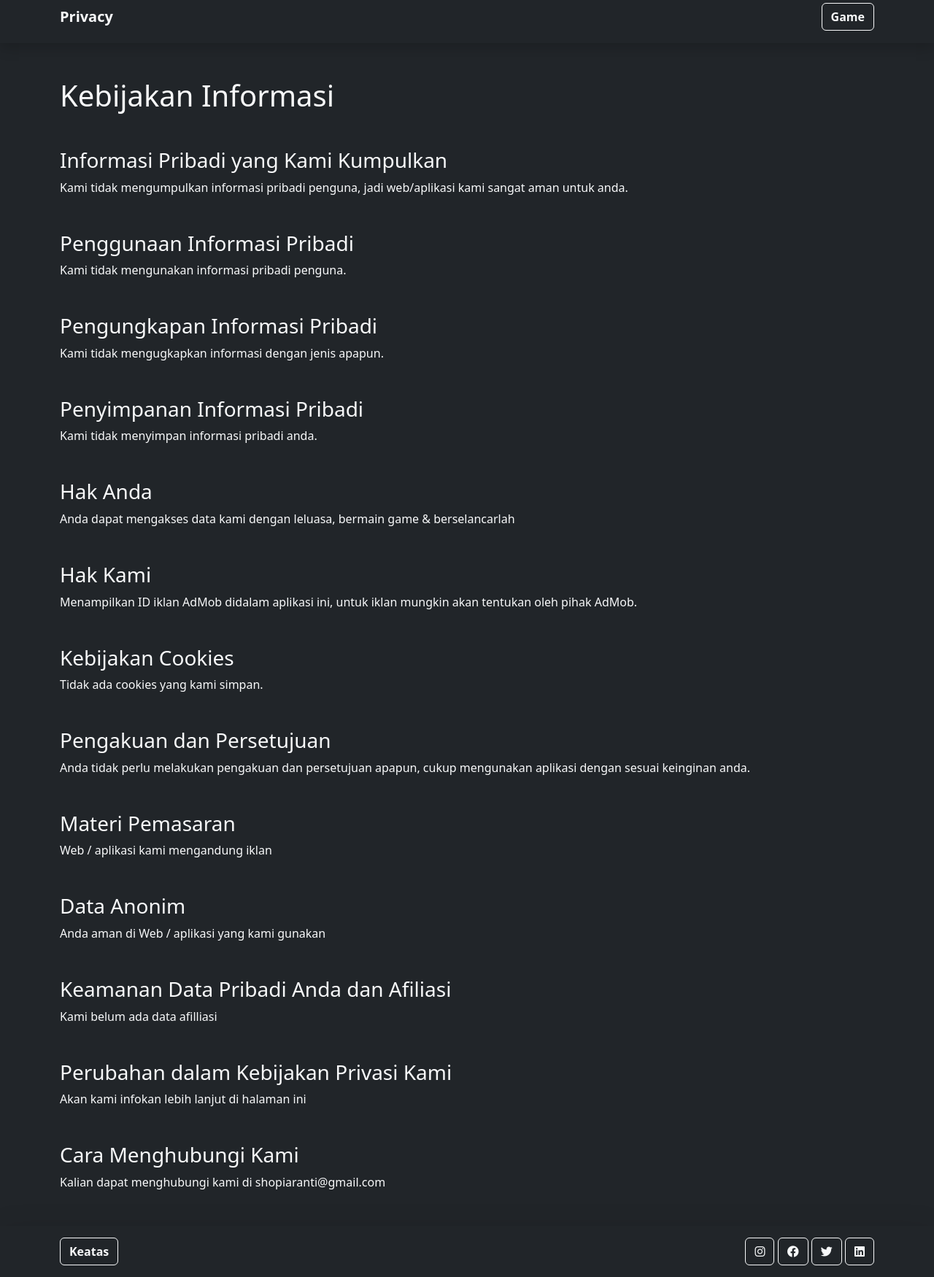
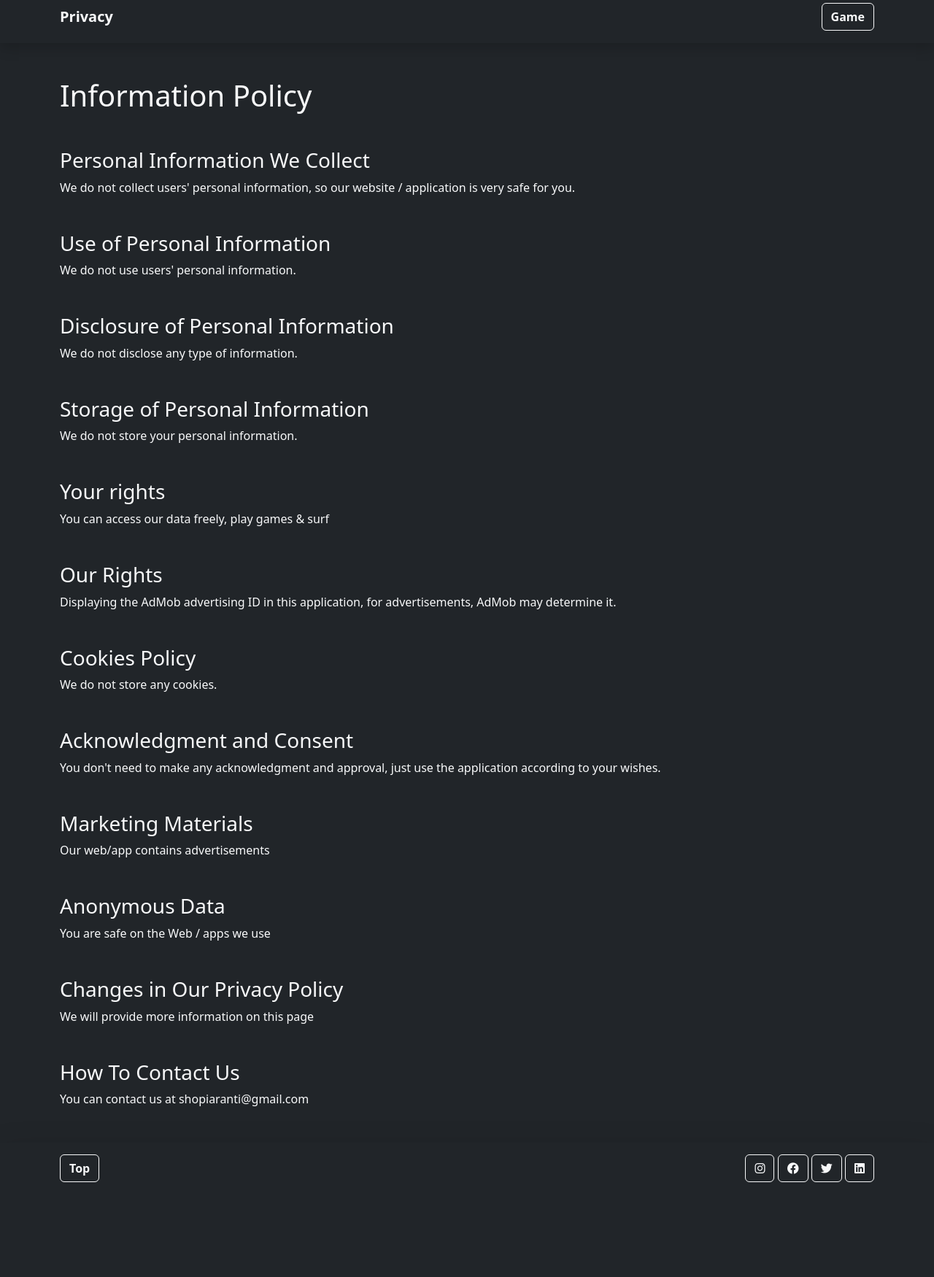
Before and after one commit to hfour4/hfour4.github.io, a plain HTML site: page privacy.html in a window 1280 px wide. Shown: the part 13-1763 px from the top of the page at 73% size. After the commit the page ends 1649 px from the top, so only its background shows below. Drawn offline with nearby package versions, Linux system fonts and the light colour scheme.

Commit message:
Afiliasi anjing

```diff
--- a/privacy.html
+++ b/privacy.html
@@ -1,4 +1,4 @@
-<!-- <!DOCTYPE html>
+<!DOCTYPE html>
 <html lang="en">
 
 <head>
@@ -61,8 +61,8 @@
     <h3 class="mt-5 text-light">Anonymous Data</h3>
     <p class="text-light">You are safe on the Web / apps we use</p>
 
-    <h3 class="mt-5 text-light">Security of Your Personal Data and Affiliates</h3>
-    <p class="text-light">We don't have affiliate data yet</p>
+    <!-- <h3 class="mt-5 text-light">Security of Your Personal Data and Affiliates</h3>
+    <p class="text-light">We don't have affiliate data yet</p> -->
 
     <h3 class="mt-5 text-light">Changes in Our Privacy Policy</h3>
     <p class="text-light">We will provide more information on this page</p>
@@ -90,100 +90,4 @@
 
 </body>
 
-</html> -->
-
-<!DOCTYPE html>
-<html lang="en">
-
-<head>
-  <meta charset="UTF-8">
-  <meta http-equiv="X-UA-Compatible" content="IE=edge">
-  <meta name="viewport" content="width=device-width, initial-scale=1.0">
-  <title>Kebijakan Informasi</title>
-</head>
-
-<link href="https://cdn.jsdelivr.net/npm/bootstrap@5.2.1/dist/css/bootstrap.min.css" rel="stylesheet"
-  integrity="sha384-iYQeCzEYFbKjA/T2uDLTpkwGzCiq6soy8tYaI1GyVh/UjpbCx/TYkiZhlZB6+fzT" crossorigin="anonymous">
-<link rel="stylesheet" href="https://cdnjs.cloudflare.com/ajax/libs/font-awesome/6.2.0/css/all.min.css"
-  integrity="sha512-xh6O/CkQoPOWDdYTDqeRdPCVd1SpvCA9XXcUnZS2FmJNp1coAFzvtCN9BmamE+4aHK8yyUHUSCcJHgXloTyT2A=="
-  crossorigin="anonymous" referrerpolicy="no-referrer" />
-
-<body style="user-select: none;" class="bg-dark" >
-
-  <nav class="navbar shadow p-3">
-    <div class="container">
-      <a class="navbar-brand fw-bold text-light">Privacy</a>
-
-      <form>
-        <a href='index.html' class="btn btn-outline-light fw-bold">Game</a>
-      </form>
-    </div>
-    </div>
-  </nav>
-
-  <div class="container mt-5">
-
-    <h1 class="text-light mt-5">Kebijakan Informasi</h1>
-
-    <h3 class="mt-5 text-light">Informasi Pribadi yang Kami Kumpulkan</h3>
-    <p class="text-light">Kami tidak mengumpulkan informasi pribadi penguna, jadi web/aplikasi kami sangat aman untuk
-      anda.</p>
-
-    <h3 class="mt-5 text-light">Penggunaan Informasi Pribadi</h3>
-    <p class="text-light">Kami tidak mengunakan informasi pribadi penguna.</p>
-
-    <h3 class="mt-5 text-light">Pengungkapan Informasi Pribadi</h3>
-    <p class="text-light">Kami tidak mengugkapkan informasi dengan jenis apapun.</p>
-
-    <h3 class="mt-5 text-light">Penyimpanan Informasi Pribadi</h3>
-    <p class="text-light">Kami tidak menyimpan informasi pribadi anda.</p>
-
-    <h3 class="mt-5 text-light">Hak Anda</h3>
-    <p class="text-light">Anda dapat mengakses data kami dengan leluasa, bermain game & berselancarlah</p>
-
-    <h3 class="mt-5 text-light">Hak Kami</h3>
-    <p class="text-light">Menampilkan ID iklan AdMob didalam aplikasi ini, untuk iklan mungkin akan tentukan oleh pihak AdMob.</p>
-
-    <h3 class="mt-5 text-light">Kebijakan Cookies</h3>
-    <p class="text-light">Tidak ada cookies yang kami simpan.</p>
-
-    <h3 class="mt-5 text-light">Pengakuan dan Persetujuan</h3>
-    <p class="text-light">Anda tidak perlu melakukan pengakuan dan persetujuan apapun, cukup mengunakan aplikasi
-      dengan sesuai keinginan anda.</p>
-
-    <h3 class="mt-5 text-light">Materi Pemasaran</h3>
-    <p class="text-light">Web / aplikasi kami mengandung iklan</p>
-
-    <h3 class="mt-5 text-light">Data Anonim</h3>
-    <p class="text-light">Anda aman di Web / aplikasi yang kami gunakan</p>
-
-    <h3 class="mt-5 text-light">Keamanan Data Pribadi Anda dan Afiliasi</h3>
-    <p class="text-light">Kami belum ada data afilliasi</p>
-
-    <h3 class="mt-5 text-light">Perubahan dalam Kebijakan Privasi Kami</h3>
-    <p class="text-light">Akan kami infokan lebih lanjut di halaman ini</p>
-
-    <h3 class="mt-5 text-light">Cara Menghubungi Kami</h3>
-    <p class="text-light">Kalian dapat menghubungi kami di shopiaranti@gmail.com</p>
-
-  </div>
-
-  <div class="container mt-5">
-  </div>
-
-  <nav class="navbar shadow-lg p-3">
-    <div class="container">
-      <a href='#top' class="btn fw-bold btn-outline-light">Keatas</a>
-
-      <div>
-        <a href='#' class="btn btn-outline-light fw-bold"><i class="fa-brands fa-instagram"></i></a>
-        <a href='#' class="btn btn-outline-light fw-bold"><i class="fa-brands fa-facebook"></i></a>
-        <a href='#' class="btn btn-outline-light fw-bold"><i class="fa-brands fa-twitter"></i></a>
-        <a href='#' class="btn btn-outline-light fw-bold"><i class="fa-brands fa-linkedin"></i></a>
-      </div>
-    </div>
-  </nav>
-
-</body>
-
 </html>
```
Also changed, not shown: privacy-id.html (+2 -2 lines).
